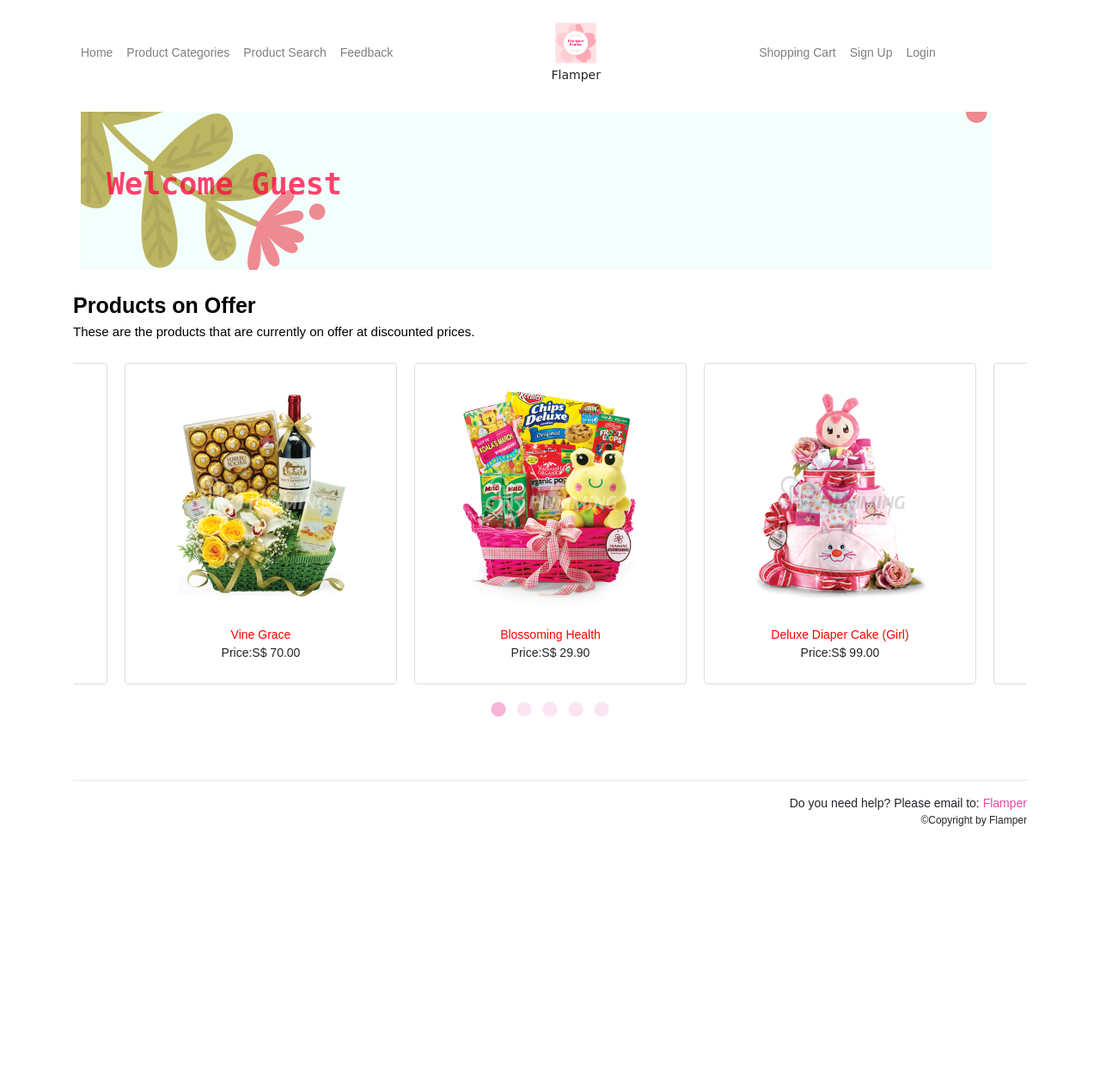
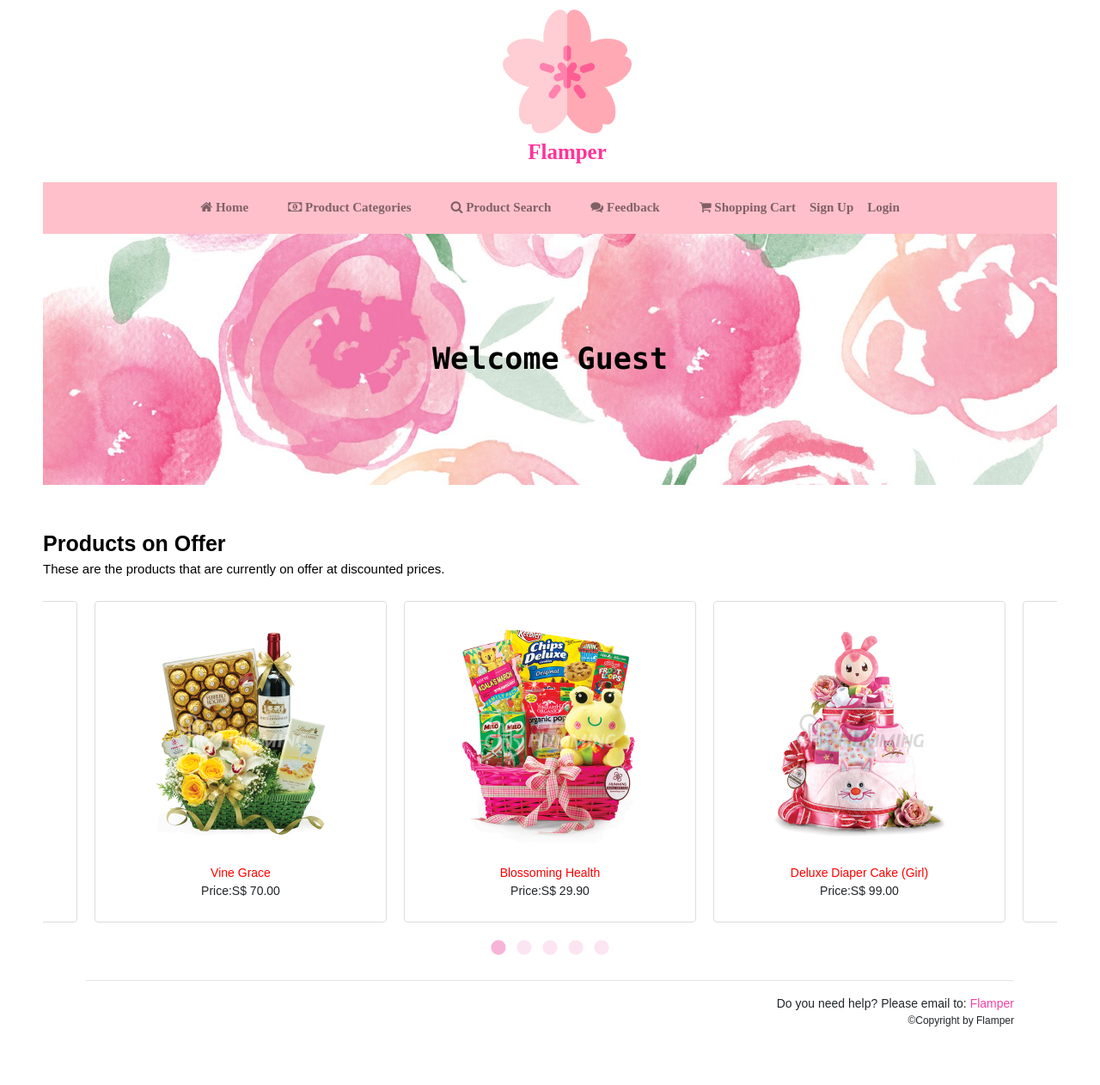
Before and after one commit to delchmunchy/ecadAssignment, a PHP site: page /ecadAssignment/index.php in a window 1280 px wide. Shown: the whole page at 86% size. Before the commit the page ends 961 px from the top, so only its background shows below. Run offline with PHP 8.4, Linux system fonts and the light colour scheme; data comes from the database, SQL or seed files in the repository.

Commit message:
redid the index page

```diff
--- a/MasterTemplate.php
+++ b/MasterTemplate.php
@@ -6,6 +6,7 @@
 
 <title>Flamper</title>
 <link rel="stylesheet" href="css/bootstrap.min.css">
+<link rel="stylesheet" href="https://cdnjs.cloudflare.com/ajax/libs/font-awesome/4.7.0/css/font-awesome.min.css">
 <link rel="stylesheet" href="https://cdnjs.cloudflare.com/ajax/libs/slick-carousel/1.8.1/slick.min.css">
 <link rel="stylesheet" href="https://cdnjs.cloudflare.com/ajax/libs/slick-carousel/1.8.1/slick-theme.min.css">
 <script src="js/jquery.min.js"></script>
@@ -15,27 +16,21 @@
 <link rel="stylesheet" href="css/site.css">
 </head>
 
+<div class="d-flex flex-column">
 
-<div class="container">
-
-    <div class="row">
-        <?php include("navbar.php"); ?>
+    <?php include("navbar.php"); ?>
+    <br />
+    <br />
+    <div class="col-sm-12" style="margin-bottom: 50px; padding-left:50px; padding-right:50px;">
+        <?php echo $MainContent; ?>
     </div>
 
-    <div class="row">
-        <div class="col-sm-12" style="padding:15px; margin-bottom: 50px;">
-            <?php echo $MainContent; ?>
-        </div>
-    </div>
-
-
-    <div class="row">
-        <div class="col-sm-12" style="text-align: right;">
-        <hr/>
-        Do you need help? Please email to:
-        <a style='color:#f244a3' href="mailto:flamper@flamper.com.sg">Flamper</a>
-        <p style="font-size:12px">&copy;Copyright by Flamper</p>
-        </div>
+    <br />
+    <div class="col-sm-12" style="text-align: right; padding-left:50px; padding-right:50px;">
+    <hr/>
+    Do you need help? Please email to:
+    <a style='color:#f244a3' href="mailto:flamper@flamper.com.sg">Flamper</a>
+    <p style="font-size:12px">&copy;Copyright by Flamper</p>
     </div>
 
 </div>
--- a/css/site.css
+++ b/css/site.css
@@ -65,3 +65,7 @@ body {
 .table, th, td {
 	border: 1px solid #cccccc;
 }
+
+.navbar-nav:hover {
+	color:pink;
+}
--- a/index.php
+++ b/index.php
@@ -51,6 +51,7 @@ while ($row = $result->fetch_array())
     $productTitle = "$row[ProductTitle]";
     $formattedPrice = number_format($row["OfferedPrice"], 2);
     $img = "./Images/products/$row[ProductImage]";
+
 /*
     //67% of row width
     $MainContent .= "<div class='col-8'>";
@@ -72,13 +73,12 @@ while ($row = $result->fetch_array())
     $MainContent .= "<script type='text/javascript'>
         $('<div class=carousel-div><img src=$img></img><div class=carousel-text><a href=$product>$productTitle</a></br>Price:<span class=carousel-text-b>S$ $formattedPrice</span></div></div>').appendTo('.slider');
     </script>";
-
 }
 // To Do:  Ending ....
 
 
 $conn->close(); // Close database connnection
-$MainContent .= "</div>"; // End of container
+
 
 
 include("MasterTemplate.php");
--- a/navbar.php
+++ b/navbar.php
@@ -28,37 +28,39 @@ if(isset($_SESSION["ShopperName"])) {
 
 <!-- To Do 4 (Practical 1) -
      Define a collapsible navbar -->
-<nav class="navbar navbar-expand-md navbar-light">
+     <nav class="navbar navbar-expand-md navbar-light" style="margin:auto; padding-bottom:0px" >
+
+     <ul class="nav-item">
+            <a href="index.php">
+            <img src="Images/flowerlogo.png" alt="Logo" style="height:150px;"/></a>
+            <p style="text-align:center; margin-top:-15px; margin: auto 0px; font-size:25px; font-family: Lucida Handwriting
+                        ; font-weight: bold; color:#ff3399">Flamper</p>
+    </ul>
+    </nav>
+    <nav class="navbar navbar-expand-md navbar-light" style="padding-left: 50px; padding-right: 50px; padding-top:0px; padding-bottom:0px" >
+
     <!--Collapsible part of navbar-->
     <div class="collapse navbar-collapse" id="collapsibleNavbar">
     <!--Left-justified menu items-->
-    <ul class="navbar-nav mr-auto" style="align-items: center;">
+    <ul class="navbar-nav" style="align-items: center; width:100%; font-weight: bold; font-family:
+                Lucida Handwriting; background-color: pink; height: 60px; justify-content: center; font-size: 15px; ">
 
         <li class="nav-item">
-            <a class="nav-link" href="index.php">Home</a>
+            <a class="nav-link" href="index.php" style="margin-right: 30px;"><i class="fa fa-home"></i> Home</a>
         </li>
         <li class="nav-item">
-            <a class="nav-link" href="category.php">Product Categories</a>
+            <a class="nav-link" href="category.php" style="margin-right: 30px;"><i class="fa fa-money"></i> Product Categories</a>
         </li>
         <li class="nav-item">
-            <a class="nav-link" href="search.php">Product Search</a>
+            <a class="nav-link" href="search.php" style="margin-right: 30px;"><i class="fa fa-search"></i> Product Search</a>
         </li>
         <li class="nav-item">
-            <a class="nav-link" href="feedback.php">Feedback</a>
-        </li>
-
-        <li class="nav-item" style="margin-left: 130px; margin-right: 130px;">
-            <a href="index.php">
-            <img src="Images/FloralLogo.png" alt="Logo" style="height:84px; width:150px;"/></a>
-            <p style="text-align:center; margin-top:-15px; font-family: cursive;">Flamper</p>
+            <a class="nav-link" href="feedback.php" style="margin-right: 30px;"><i class="fa fa-comments"></i> Feedback</a>
         </li>
 
         <li class="nav-item">
-            <a class="nav-link" href="shoppingCart.php">Shopping Cart</a>
+            <a class="nav-link" href="shoppingCart.php"><i class="fa fa-shopping-cart"></i> Shopping Cart</a>
         </li>
-    </ul>
-    <!--Right-justified menu items-->
-    <ul class="navbar-nav ml-auto">
         <?php echo $content2; ?>
     </ul>
 </div>
@@ -67,11 +69,12 @@ if(isset($_SESSION["ShopperName"])) {
 <!-- To Do 3 (Practical 1) -
      Display a navbar which is visible before or after collapsing -->
 
-     <nav class="navbar navbar-expand-md navbar-dark" style="height:200px; width:1100px;">
+     <nav class="navbar navbar-expand-md navbar-dark" style="height:200px;padding-left:50px; padding-right:50px; padding-top:0px; height:300px;">
     <!--Dynamic Text Display-->
-    <span class="navbar-text ml-md-2"
-            style="background:url(Images/FloralBanner.png) no-repeat; width: 150%; height: 100%; display:block">
-            <p style="color:#ff003bbd; font-size:35px; font-weight: bold; margin-left: 30px; margin-top:50px; font-family: monospace"><?php echo $content1; ?></p>
+    <span class="navbar-text"
+            style="background:url(Images/background.jpg) no-repeat; text-align:center; display:flex; flex-flow:column; margin:0px; height:100%; background-size: cover; width:100%;">
+            <p style="color:black; font-size:35px; font-weight: bold; margin: auto 0px; font-family: Lucida Console
+"><?php echo $content1; ?></p>
     </span>
 
     <!--Collapsible Button-->
```
Also changed, not shown: Images/FloralLogo.png (deleted), Images/background.jpg, Images/flowerlogo.png (added).
